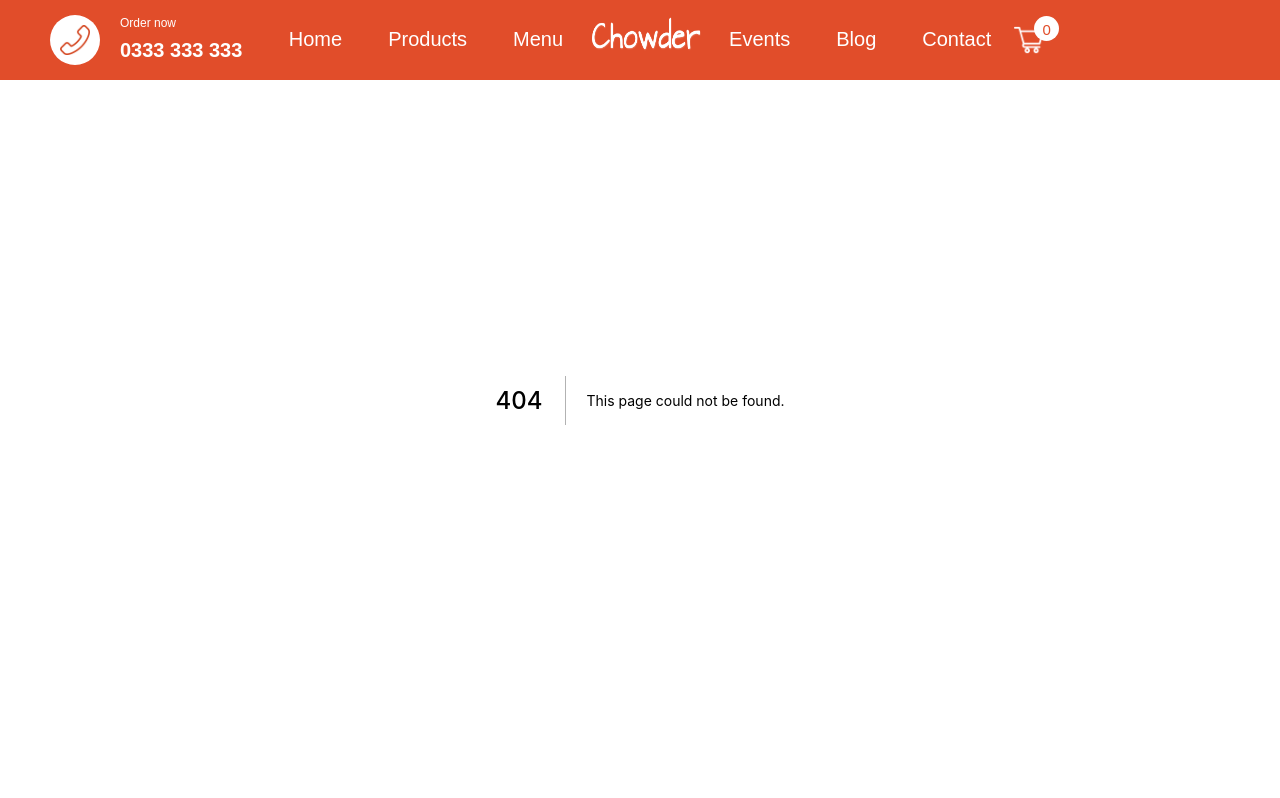
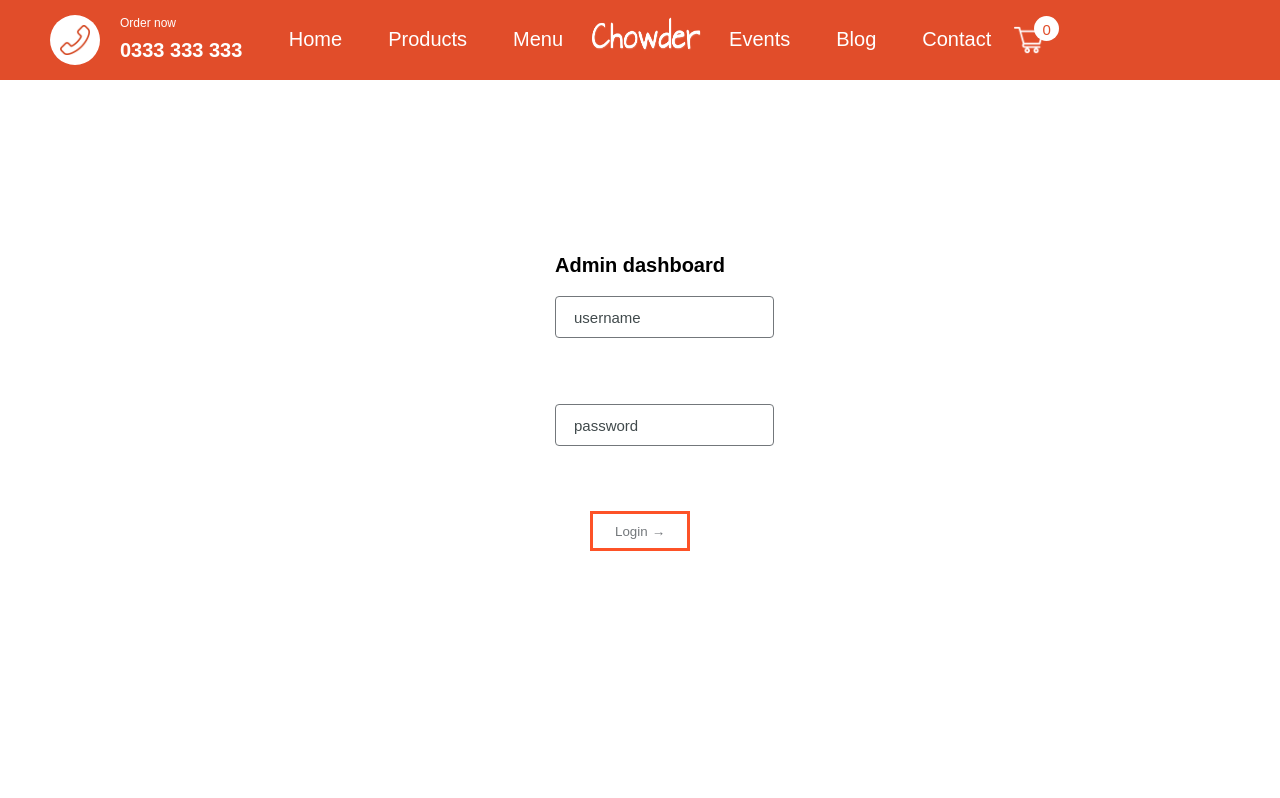
Before and after one commit to adibrisan/next-pizza-restaurant, a Next.js app: page /admin/login in a window 1280 px wide. Before the commit this address had no page. Shown: the top 798 px of the page. Built offline with nearby package versions, Linux system fonts and the light colour scheme.

Commit message:
Finished admin login page with cookie persist

```diff
--- a/components/core/Input/Input.module.css
+++ b/components/core/Input/Input.module.css
@@ -66,6 +66,7 @@
 }
 
 .error {
+  position: absolute;
   margin-left: 1rem;
   font-size: 1.4rem;
   font-weight: 400;
--- a/package.json
+++ b/package.json
@@ -12,6 +12,7 @@
     "@paypal/react-paypal-js": "7.8.1",
     "@reduxjs/toolkit": "1.8.6",
     "axios": "1.1.3",
+    "cookie": "^0.5.0",
     "formik": "2.2.9",
     "mongoose": "^6.6.7",
     "next": "12.3.1",
--- /dev/null
+++ b/pages/admin/login.jsx
@@ -0,0 +1,92 @@
+import axios from "axios";
+import { useRouter } from "next/router";
+import { useFormik } from "formik";
+
+import Button from "../../components/core/Button/Button";
+import Input from "../../components/core/Input/Input";
+
+import { adminValidationSchema } from "../../validation/adminValidation";
+
+import styles from "../../styles/Login.module.css";
+
+const Login = () => {
+  const router = useRouter();
+
+  const formData = {
+    username: "",
+    password: "",
+  };
+
+  const {
+    values,
+    errors,
+    touched,
+    isValid,
+    handleChange,
+    handleBlur,
+    setFieldTouched,
+  } = useFormik({
+    initialValues: formData,
+    validationSchema: adminValidationSchema,
+    validateOnMount: true,
+  });
+
+  const handleLogin = async () => {
+    const { username, password } = values;
+    try {
+      await axios.post("http://localhost:3000/api/login", {
+        username,
+        password,
+      });
+
+      router.push("/admin");
+    } catch (err) {
+      console.log(err);
+    }
+  };
+
+  return (
+    <div className={styles.container}>
+      <h1>Admin dashboard</h1>
+      <div className={styles.inputContainer}>
+        <Input
+          defaultStyle
+          placeholder="username"
+          value={values.username}
+          onChange={handleChange("username")}
+          error={errors.username}
+          touched={touched.username}
+          onBlur={() => {
+            if (!touched.username) {
+              setFieldTouched("username", true);
+            }
+            handleBlur("username");
+          }}
+        />
+        <Input
+          defaultStyle
+          type="password"
+          placeholder="password"
+          value={values.password}
+          onChange={handleChange("password")}
+          error={errors.password}
+          touched={touched.password}
+          onBlur={() => {
+            if (!touched.password) {
+              setFieldTouched("password", true);
+            }
+            handleBlur("password");
+          }}
+        />
+      </div>
+      <Button
+        isDisabled={!isValid}
+        style={{ width: "100px", marginTop: "30px" }}
+        name="Login"
+        onClick={handleLogin}
+      />
+    </div>
+  );
+};
+
+export default Login;
--- /dev/null
+++ b/pages/api/login.js
@@ -0,0 +1,24 @@
+import cookie from "cookie";
+
+export default async function handler(req, res) {
+  if (req.method === "POST") {
+    const { username, password } = req.body;
+
+    if (
+      username === process.env.USERNAME &&
+      password === process.env.PASSWORD
+    ) {
+      res.setHeader(
+        "Set-Cookie",
+        cookie.serialize("token", process.env.COOKIE_TOKEN, {
+          maxAge: 60 * 60,
+          sameSite: "strict",
+          path: "/",
+        })
+      );
+      res.status(200).json("Succesfull");
+    } else {
+      res.status(400).json("Wrong credentials");
+    }
+  }
+}
--- /dev/null
+++ b/styles/Login.module.css
@@ -0,0 +1,22 @@
+.container {
+  height: 100vh;
+  display: flex;
+  flex-direction: column;
+  justify-content: center;
+  align-items: center;
+}
+
+.inputContainer {
+  display: flex;
+  flex-direction: column;
+  justify-content: space-between;
+  width: 20rem;
+  height: 15rem;
+  padding: 1.5rem;
+}
+
+@media screen and (max-width: 1400px) {
+  .inputContainer {
+    height: 20rem;
+  }
+}
--- /dev/null
+++ b/validation/adminValidation.js
@@ -0,0 +1,6 @@
+import * as yup from "yup";
+
+export const adminValidationSchema = yup.object().shape({
+  username: yup.string().required("Your username is required."),
+  password: yup.string().required("Your password is required."),
+});
```
Also changed, not shown: pages/admin/index.jsx (+12 -1 lines), 1 other file (tests, documents, lock files or other folders).
